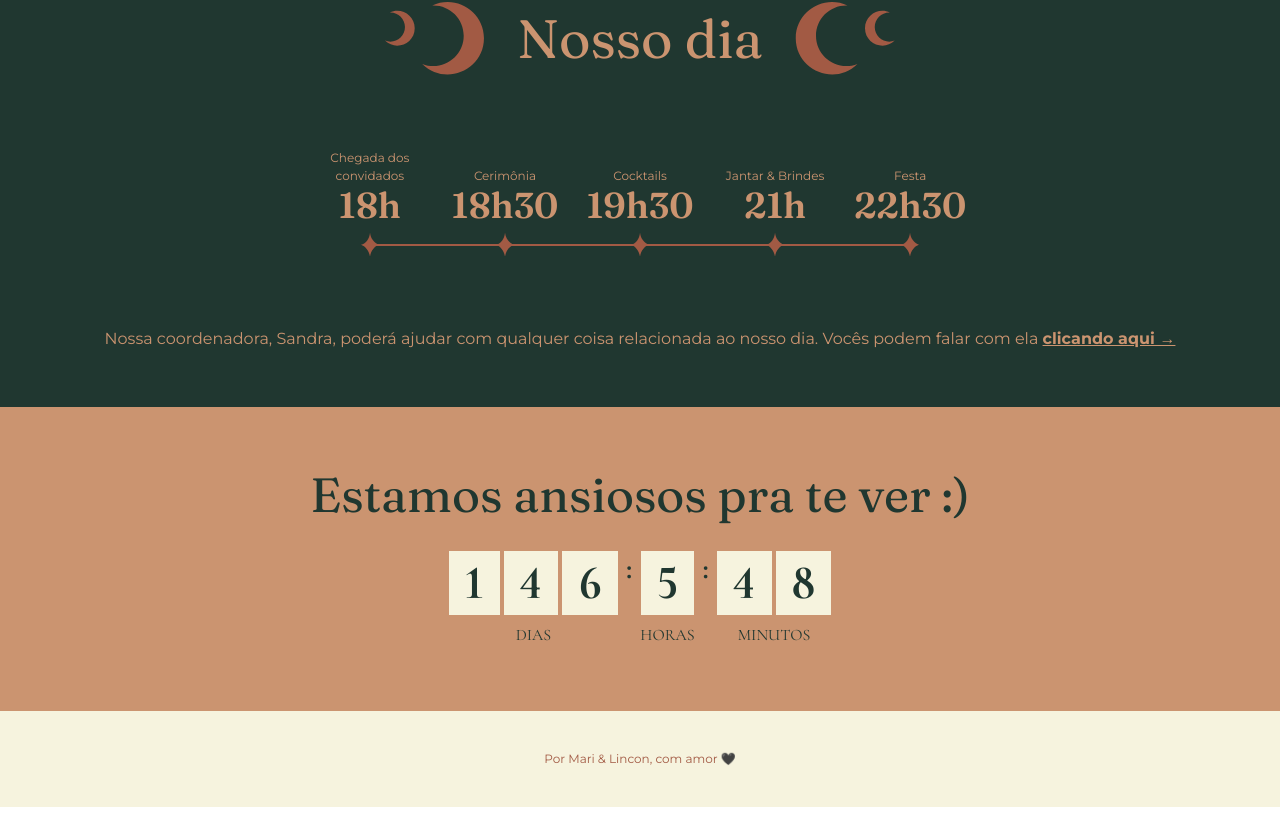
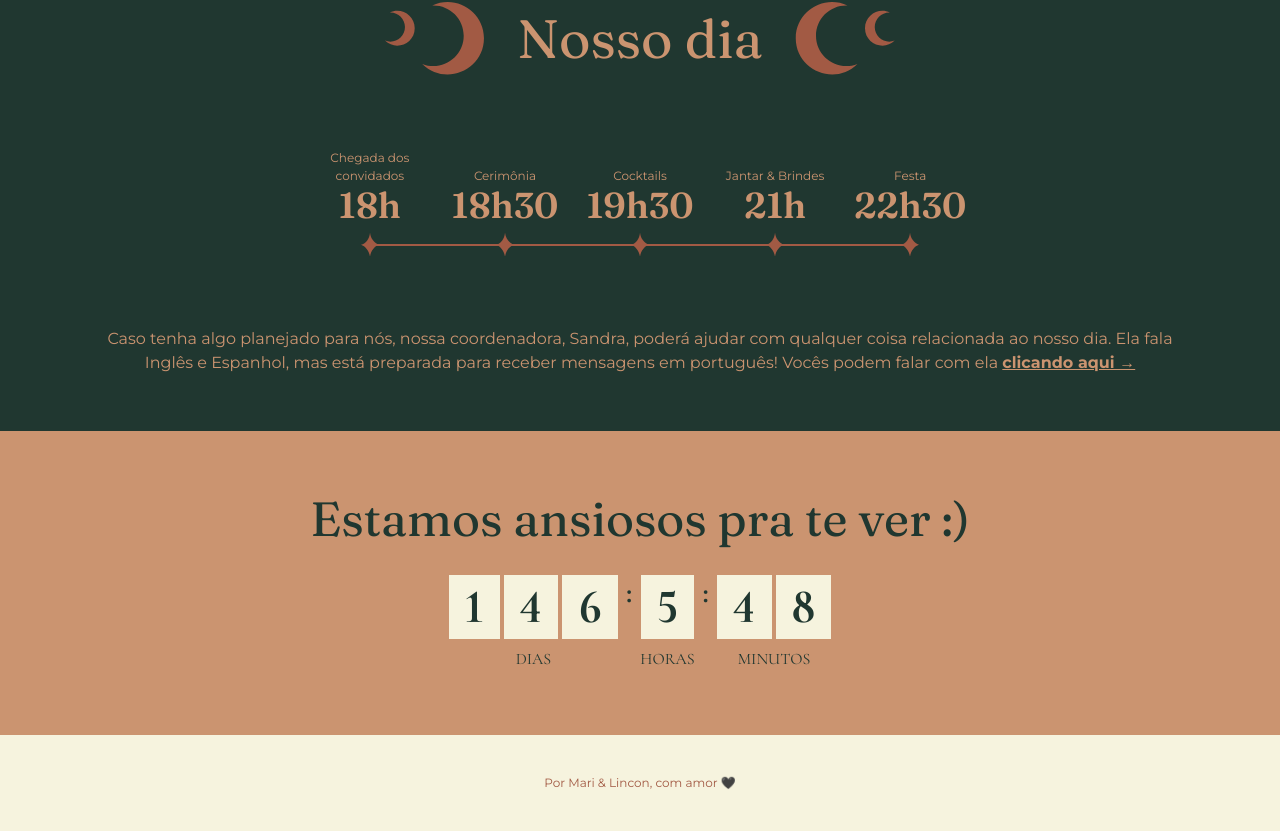
Before and after one commit to linconkusunoki/maricon, a Next.js app: page / in a window 1280 px wide. Shown: the part 2567-3398 px from the top of the page. Before the commit the page ends 3374 px from the top, so only its background shows below. Built offline with nearby package versions, Linux system fonts and the light colour scheme; no server answers.

Commit message:
Update translation

```diff
--- a/src/components/translations.js
+++ b/src/components/translations.js
@@ -86,7 +86,7 @@ export const translations = {
     send_confirmation: "Enviar confirmação",
     confirmation_sent: "Confirmação enviada",
     confirmation_p1: "Você pode ver os detalhes da sua confirmação abaixo:",
-    presence: "Presença:",
+    presence: "Presença",
     presence_confirmed: "Confirmada",
     presence_rejected: "Não vou :(",
     see_gift_list: "Ver lista de presentes",
@@ -139,7 +139,7 @@ export const translations = {
     our_day_dinner: "Jantar & Brindes",
     our_day_party: "Festa",
     our_day_p1:
-      "Nossa coordenadora, Sandra, poderá ajudar com qualquer coisa relacionada ao nosso dia. Vocês podem falar com ela ",
+      "Caso tenha algo planejado para nós, nossa coordenadora, Sandra, poderá ajudar com qualquer coisa relacionada ao nosso dia. Ela fala Inglês e Espanhol, mas está preparada para receber mensagens em português! Vocês podem falar com ela ",
     our_day_contact: "clicando aqui →",
     btn_paypal: "Pagar com PayPal",
     euro_modal_text:
@@ -232,7 +232,7 @@ export const translations = {
     send_confirmation: "Confirm RSVP",
     confirmation_sent: "Confirmation sent",
     confirmation_p1: "You can review the details of your confirmation below:",
-    presence: "RSVP:",
+    presence: "RSVP",
     presence_confirmed: "Gladly accepts",
     presence_rejected: "Regretfully declines",
     see_gift_list: "See registry",
@@ -380,7 +380,7 @@ export const translations = {
     confirmation_sent: "Confirmación enviada",
     confirmation_p1:
       "Puedes revisar los detalles de tu confirmación a continuación:",
-    presence: "Asistencia:",
+    presence: "Asistencia",
     presence_confirmed: "Confirmada",
     presence_rejected: "No estaré :(",
     see_gift_list: "Ver lista de regalos",
```
